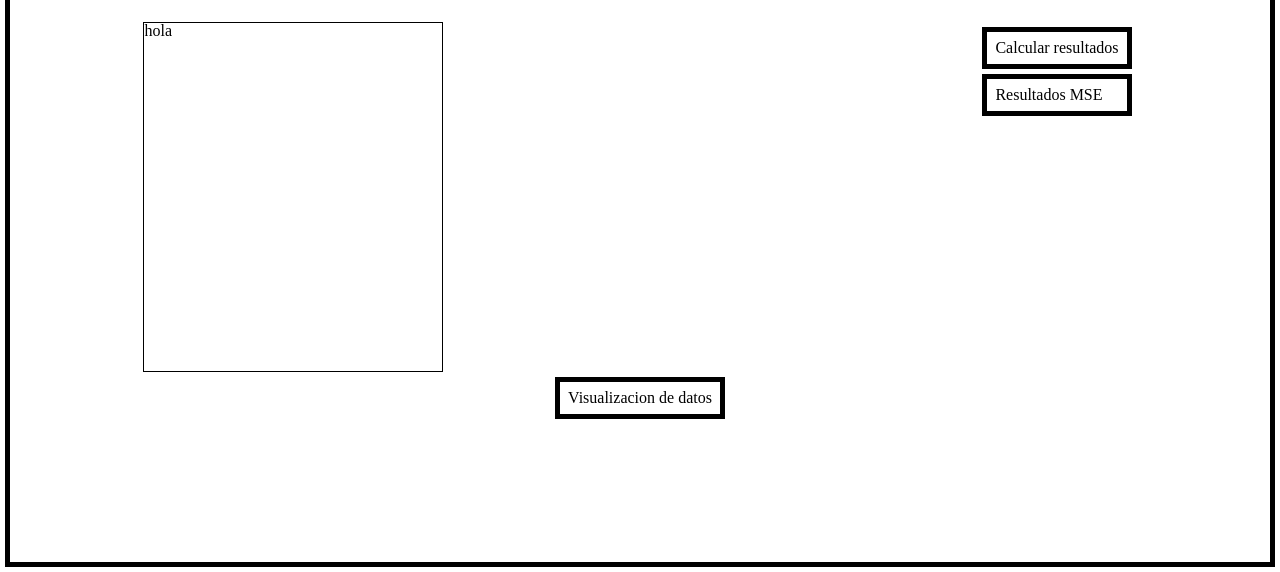
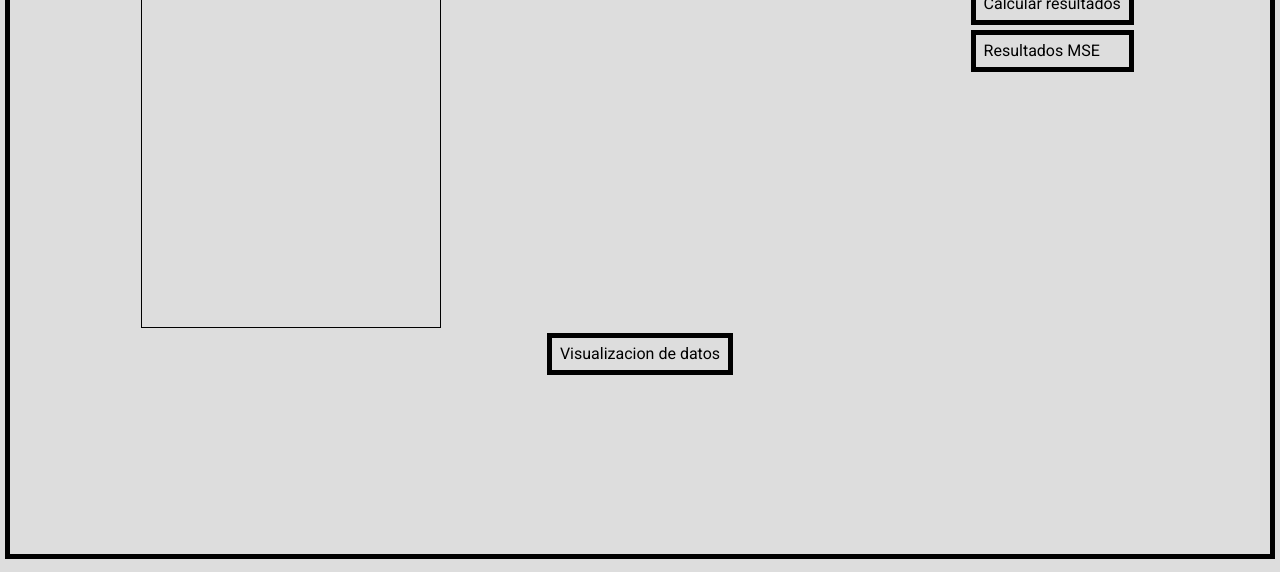
Before and after one commit to jnataliaramirez/hackathon-JOBMadrid, a React app: page / in a window 1280 px wide. Shown: the part 238-810 px from the top of the page. Built offline with nearby package versions, Linux system fonts and the light colour scheme.

Commit message:
Give styles to main

```diff
--- a/public/index.html
+++ b/public/index.html
@@ -2,6 +2,12 @@
 <html lang="en">
   <head>
     <meta charset="utf-8" />
+    <link rel="preconnect" href="https://fonts.googleapis.com" />
+    <link rel="preconnect" href="https://fonts.gstatic.com" crossorigin />
+    <link
+      href="https://fonts.googleapis.com/css2?family=Roboto:ital,wght@0,400;0,500;1,300&display=swap"
+      rel="stylesheet"
+    />
     <link rel="icon" href="%PUBLIC_URL%/favicon.ico" />
     <meta name="viewport" content="width=device-width, initial-scale=1" />
     <meta name="theme-color" content="#000000" />
--- a/src/styles/layout.css
+++ b/src/styles/layout.css
@@ -1,7 +1,17 @@
+
+:root {
+    --color-white: #DDDDDD;
+    --color-black: #222831;
+    --color-grey: #30475E;
+    --color-red: #F05454;
+}
+
 *{
     margin: 0;
     padding: 0;
     box-sizing: border-box;
+    font-family: 'Roboto', sans-serif;
+    background-color: var(--color-white);
 }
 
 .main{
@@ -10,12 +20,12 @@
     flex-direction: column;
     justify-content: center;
     align-items: center;
-    height: 100vh;
+    height: 99vh;
     border: solid black 5px;
 }
 
 .main__title{
-    padding: 5vh;
+    /* padding: 5vh; */
 }
 
 .main__center--title{
```
